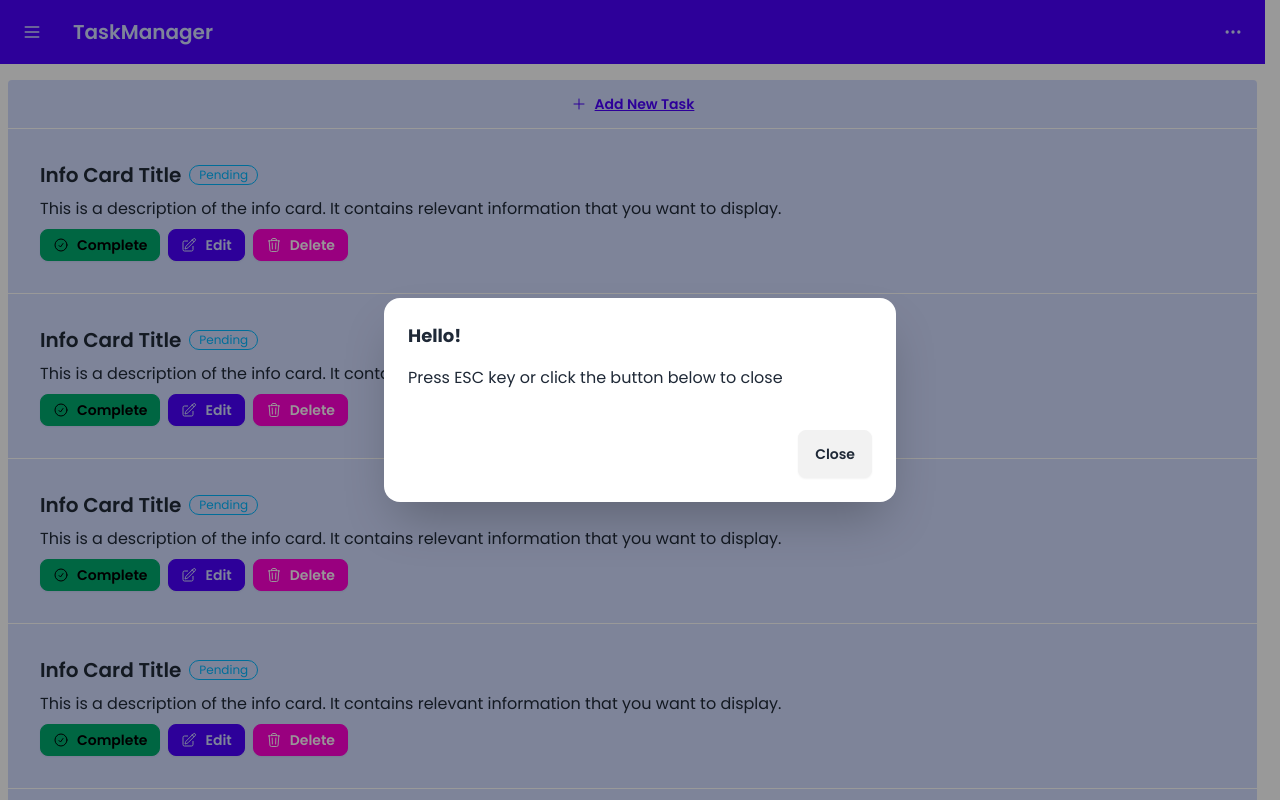
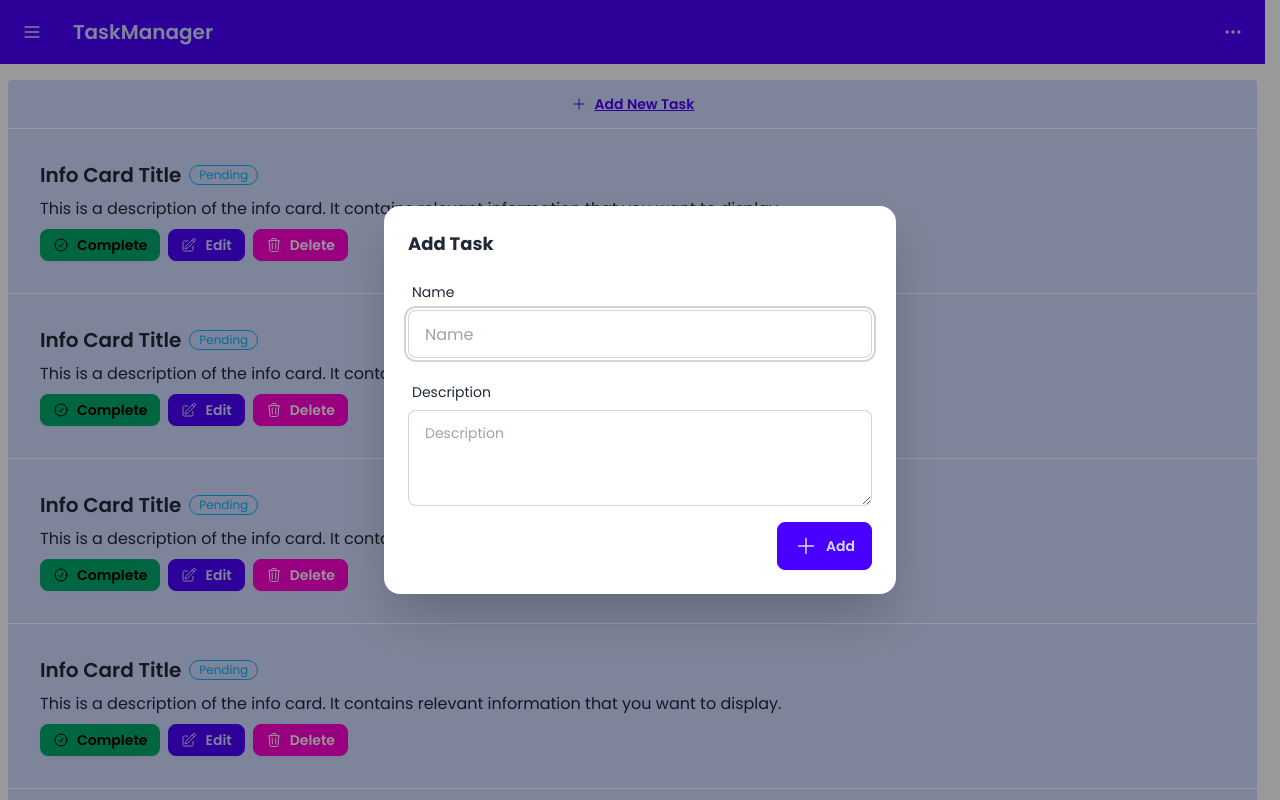
Before and after one commit to on3ss/pesto-tasks, a React (Vite) app in the folder frontend/: page / in a window 1280 px wide. Both pictures are taken after a click on the button "Add New Task". Shown: the top 800 px of the page. Built offline with nearby package versions, Linux system fonts and the light colour scheme.

Commit message:
refactored for separation of modal

```diff
--- a/frontend/src/pages/Home.tsx
+++ b/frontend/src/pages/Home.tsx
@@ -1,31 +1,28 @@
+import { useMemo } from "react"
 import Navbar from "../components/Navbar"
 
 function Home() {
-    const handleOnClickModal = () => document.getElementById('create-form-modal').showModal()
+    const taskFormModalID = useMemo(() => 'create-form-modal', [])
+    const showTaskFormModal = () => {
+        const modal = document.getElementById(taskFormModalID) as HTMLDialogElement
+        if (modal) {
+            modal.showModal()
+        }
+    }
+
     return (
+        <>
             <div className="">
                 <Navbar />
                 <main>
                     <section className="mx-2 my-4 rounded bg-primary-content">
                         <div className="flex justify-center">
-                        <button className="btn btn-link focus:outline-none" onClick={handleOnClickModal}>
+                            <button className="btn btn-link focus:outline-none" onClick={showTaskFormModal}>
                                 <svg xmlns="http://www.w3.org/2000/svg" fill="none" viewBox="0 0 24 24" strokeWidth={1.5} stroke="currentColor" className="size-4">
                                     <path strokeLinecap="round" strokeLinejoin="round" d="M12 4.5v15m7.5-7.5h-15" />
                                 </svg>
                                 <span>Add New Task</span>
                             </button>
-                        <dialog id="create-form-modal" className="modal modal-bottom sm:modal-middle">
-                            <div className="modal-box">
-                                <h3 className="text-lg font-bold">Hello!</h3>
-                                <p className="py-4">Press ESC key or click the button below to close</p>
-                                <div className="modal-action">
-                                    <form method="dialog">
-                                        {/* if there is a button in form, it will close the modal */}
-                                        <button className="btn">Close</button>
-                                    </form>
-                                </div>
-                            </div>
-                        </dialog>
                         </div>
                         <ul>
                             <TaskListItem />
@@ -37,6 +34,41 @@ function Home() {
                     </section>
                 </main>
             </div>
+            <TaskFormModal taskFormModalID={taskFormModalID} />
+        </>
+    )
+}
+
+function TaskFormModal({ taskFormModalID }: { taskFormModalID: string }) {
+    return (
+        <dialog id={taskFormModalID} className="modal modal-bottom sm:modal-middle">
+            <div className="modal-box">
+                <h3 className="text-lg font-bold">Add Task</h3>
+                <form action="">
+                    <label className="w-full my-4 form-control">
+                        <div className="label">
+                            <span className="label-text">Name</span>
+                        </div>
+                        <input type="text" placeholder="Name" className="w-full input input-bordered" />
+                    </label>
+                    <label className="my-4 form-control">
+                        <div className="label">
+                            <span className="label-text">Description</span>
+                        </div>
+                        <textarea className="h-24 textarea textarea-bordered" placeholder="Description"></textarea>
+                    </label>
+                    <button className="btn btn-primary float-end">
+                        <svg xmlns="http://www.w3.org/2000/svg" fill="none" viewBox="0 0 24 24" strokeWidth={1.5} stroke="currentColor" className="size-6">
+                            <path strokeLinecap="round" strokeLinejoin="round" d="M12 4.5v15m7.5-7.5h-15" />
+                        </svg>
+                        <span>Add</span>
+                    </button>
+                </form>
+            </div>
+            <form method="dialog" className="modal-backdrop">
+                <button>close</button>
+            </form>
+        </dialog>
     )
 }
 
```
Lines whose indentation alone changed are shown as unchanged.
